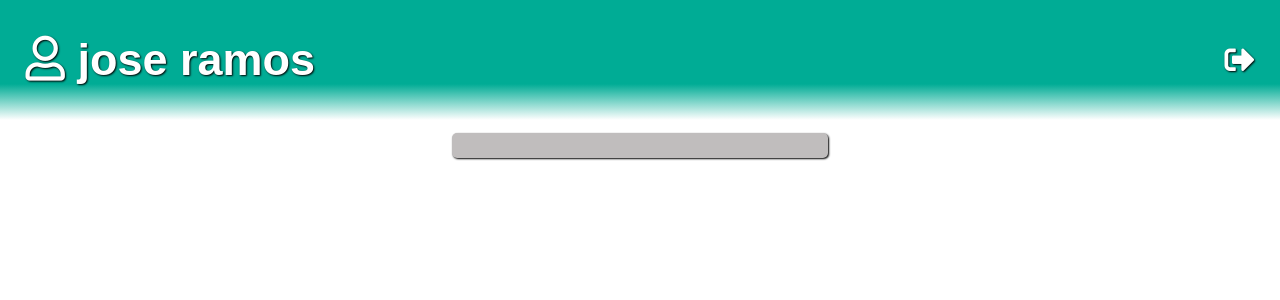
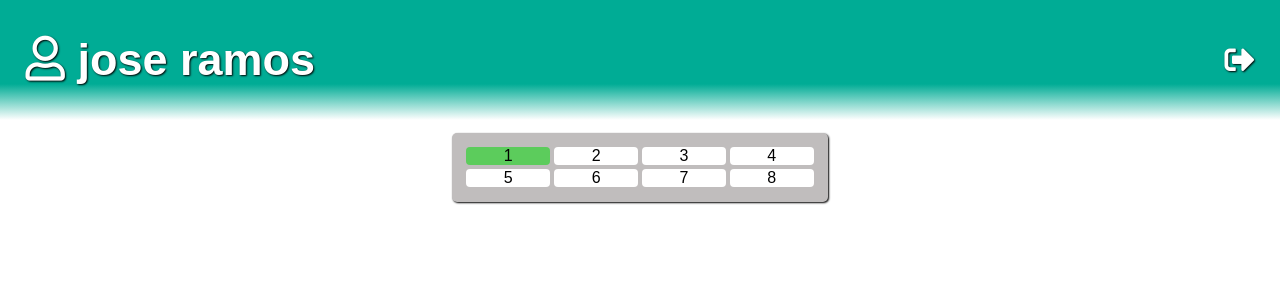
Before and after one commit to joseramos9619/TestConReact, a React (Create React App) app: page / in a window 1280 px wide. Shown: the top 300 px of the page. Built offline with nearby package versions, Linux system fonts and the light colour scheme.

Commit message:
inicador de preguntas superior listo

```diff
--- a/public/css/estilo.css
+++ b/public/css/estilo.css
@@ -45,7 +45,6 @@ main {
   box-shadow: 1px 1px 2px black;
 }
 .preguntas div {
-  background-color: white;
   margin: 2px;
   text-align: center;
   border-radius: 4px;
@@ -168,6 +167,13 @@ progress {
 .resultado span {
   text-align: center;
 }
+.activo{
+  background-color: rgb(92, 204, 92);
+}
+.noacti{
+  background-color: white;
+}
+
 @media only screen and (max-width: 600px) {
   nav {
     font-size: 120%;
--- a/src/components/Itemquest.js
+++ b/src/components/Itemquest.js
@@ -1,28 +1,20 @@
 import React, { Component } from 'react'
 
 class Itemquest extends Component {
-    constructor() {
-        super()
-        this.state = {
-        }
-    }
 
     render() {
-        let item = ""
-        for (let i = 1; i <= 8; i++) {
-            if (i === this.props.cont) {
-                item += `<div style="background-color: rgb(92, 204, 92)">${i}</div>`
-            }
-            else {
-                item += `<div>${i}</div>`
-            }
+        let clase = "";
 
+
+        if (parseInt( this.props.value,10) === this.props.cont) {
+            clase = "activo";
         }
-        console.log(item)
+        else {
+            clase = "noacti";
+        }
+
         return (
-            <React.StrictMode>
-
-            </React.StrictMode>
+            <div className={clase}>{this.props.value}</div>
         )
     }
 }
--- a/src/components/Question.js
+++ b/src/components/Question.js
@@ -2,16 +2,19 @@ import React, { Component } from 'react'
 import Itemquest from './Itemquest'
 
 class Question extends Component {
-    constructor(props){
-        super(props)
-        this.state={
 
-        }
-    }
     render() {
+        console.log(this.props)
         return (
             <div className="preguntas">
-                <Itemquest cont={this.props.cont}/>
+                <Itemquest value="1" cont={this.props.cont}/>
+                <Itemquest value="2" cont={this.props.cont}/>
+                <Itemquest value="3" cont={this.props.cont}/>
+                <Itemquest value="4" cont={this.props.cont}/>
+                <Itemquest value="5" cont={this.props.cont}/>
+                <Itemquest value="6" cont={this.props.cont}/>
+                <Itemquest value="7" cont={this.props.cont}/>
+                <Itemquest value="8" cont={this.props.cont}/>
             </div>
         )
     }
```
